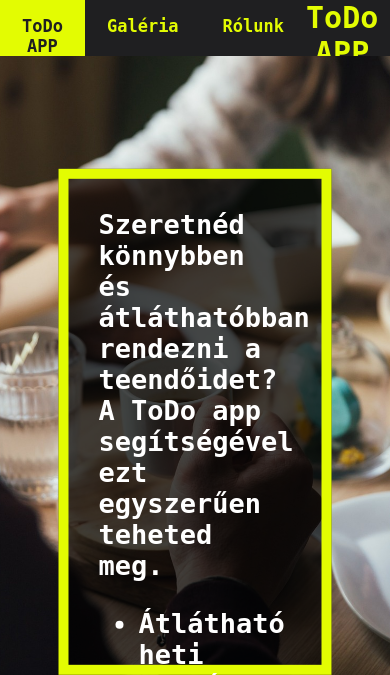
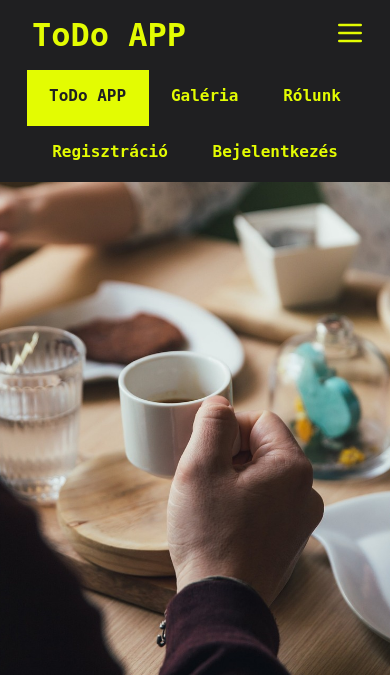
Before and after one commit to Patrik119HUN/ToDo-App, a PHP site: page / in a window 390 px wide. Shown: the top 675 px of the page. Run offline with PHP 8.4, Linux system fonts and the light colour scheme; grey boxes are pictures that could not be loaded.

Commit message:
navigációs sáv 1.

```diff
--- a/Modules/nav.php
+++ b/Modules/nav.php
@@ -1,11 +1,30 @@
 <link rel="stylesheet" href="../Styles/nav.css" />
+
 <nav class="topnav">
-  <a class="active" id="left" href="/">ToDo APP</a>
-  <a href="/galeria">Galéria</a>
-  <a href="../Sites/rolunk.html">Rólunk</a>
-  <p class="logo">ToDo APP</p>
-  <div id="right">
-    <a >Regisztráció</a>
+  <div id="menu">
+    <a href="/" class="active">ToDo APP</a>
+    <a href="/galeria">Galéria</a>
+    <a href="/rolunk">Rólunk</a>
+  </div>
+  <div class="mobile">
+    <p class="logo">ToDo APP</p>
+    <button class="ham" id="myBtn"><img src="../SVG/menu.svg" alt="" style="width: 2rem;"></button>
+  </div>
+  <div class="asd" id="menu">
+    <a>Regisztráció</a>
     <a href="../Sites/bejelentkezes.html">Bejelentkezés</a>
   </div>
 </nav>
+<script>
+  $(window).resize(function() {
+    if (window.innerWidth <  600) {
+      $("[id=menu]").addClass("invisible");
+    } else {
+      $("[id=menu]").removeClass("invisible");
+    }
+  });
+  $("#myBtn").click(function() {
+    console.log("asd");
+    $("[id=menu]").toggle("invisible");
+  });
+</script>
--- a/Sites/index.php
+++ b/Sites/index.php
@@ -24,7 +24,7 @@
     <div class="bg-image img4"></div>
     <div class="bg-image img5"></div>
 
-    <div class="bg-text">
+    <!-- <div class="bg-text">
         Szeretnéd könnybben és átláthatóbban rendezni a teendőidet?
         A ToDo app segítségével ezt egyszerűen teheted meg.
         <br>
@@ -37,7 +37,7 @@
         <br> <br>
         <span id="use">Regisztrálj még ma és használd <span id="ingyen">INGYEN</span> a ToDo-t!</span>
 
-    </div>
+    </div> -->
     <?php include 'Modules/footer.php' ?>
 </body>
 
--- a/Styles/nav.css
+++ b/Styles/nav.css
@@ -1,41 +1,101 @@
+:root {
+  --fekete: #1f1f21;
+  --sarga: #e3fc02;
+}
+
 .topnav {
   position: fixed;
   display: flex;
+  justify-content: space-between;
   top: 0;
   width: 100%;
-  background-color: #1f1f21;
+  background-color: var(--fekete);
   overflow: hidden;
   height: 3.5rem;
 }
-
+.mobile {
+  margin: auto;
+}
+.ham {
+  display: none;
+}
+.invisible {
+  display: none;
+}
+@media screen and (max-width: 700px) {
+  .topnav {
+    flex-direction: column;
+    height: fit-content;
+  }
+  .logo {
+    order: -2;
+    margin-left: 1rem !important;
+    margin-top: auto !important;
+    margin-bottom: auto !important;
+    padding: 1rem;
+  }
+  .asd {
+    margin: auto;
+  }
+  .ham {
+    display: block;
+    background-color: transparent;
+    border: 0;
+    order: -1;
+    width: 3rem;
+    height: 3rem;
+    align-self: center;
+    margin-right: 1rem;
+  }
+  .mobile {
+    order: -1;
+    display: flex;
+    justify-content: space-between;
+    flex-direction: row !important;
+    height: fit-content;
+    width:100%;
+  }
+}
+@media screen and (min-width:700px){
+  .mobile{
+    display: none;
+  }
+}
+@media screen and (min-width:800px){
+  .mobile{
+    display: block;
+  }
+}
 .topnav a {
   display: inline-block;
-  padding: 16px 22px;
+  padding: 1rem 1.4rem;
   text-align: center;
   text-decoration: none;
-  font-size: 17px;
+  font-size: 1rem;
   font-weight: bold;
-  color: #e3fc02;
-  height: 100%;
+  color: var(--sarga);
+  height: 3.5rem;
 }
-
-
+/*  */
+#menu{
+  display: flex;
+  justify-content: center;
+}
 .topnav a:hover {
   background-color: gray;
-  color: #e3fc02;
+  color: var(--sarga);
 }
 
 .topnav a.active {
-  background-color: #e3fc02;
-  color: #1f1f21;
+  background-color: var(--sarga);
+  color: var(--fekete);
 }
 
-.logo{
+.logo {
   text-align: center;
-  color: #e3fc02;
+  color: var(--sarga);
   font-family: monospace;
   font-weight: bold;
-  font-size: 30px;
-  width: fit-content;
-  margin: auto
+  font-size: 2rem;
+  margin: 0;
 }
```
Also changed, not shown: SVG/menu.svg (added).
